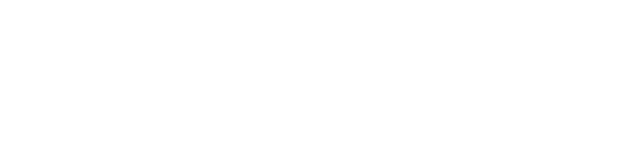
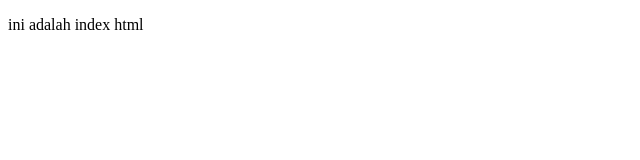
Before and after one commit to firman-07/merge-bazma, a plain HTML site: page index.html in a window 1280 px wide. Shown: the whole page, without its empty margins (0-640 px from the left). Drawn offline with Linux system fonts and the light colour scheme.

Commit message:
index.html

```diff
--- a/index.html
+++ b/index.html
@@ -4,9 +4,9 @@
     <meta charset="UTF-8">
     <meta http-equiv="X-UA-Compatible" content="IE=edge">
     <meta name="viewport" content="width=device-width, initial-scale=1.0">
-    <title>Document</title>
+    <title>index</title>
 </head>
 <body>
-
+    <p>ini adalah index html</p>
 </body>
 </html>
```
